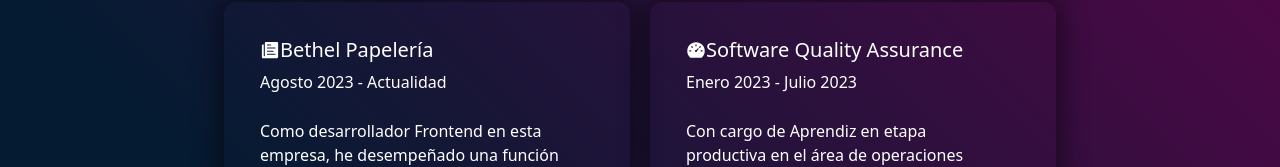
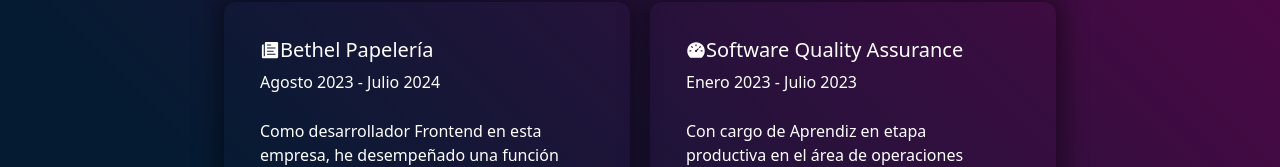
Before and after one commit to Jagudelo1/Mi_Portafolio, a React (Vite) app: page / in a window 1280 px wide. Shown: the part 413-580 px from the top of the page. Built offline with nearby package versions, Linux system fonts and the light colour scheme.

Commit message:
Update HomeApp.jsx

```diff
--- a/src/components/HomeApp.jsx
+++ b/src/components/HomeApp.jsx
@@ -55,7 +55,7 @@
                                 <CardApp
                                     iconTitle={<IoIosPaper/>}
                                     title="Bethel Papelería"
-                                    subtitle="Agosto 2023 - Actualidad"
+                                    subtitle="Agosto 2023 - Julio 2024"
                                     info="Como desarrollador Frontend en esta
                                     empresa, he desempeñado una función clave
                                     como encargado del diseño y desarrollo de
```
